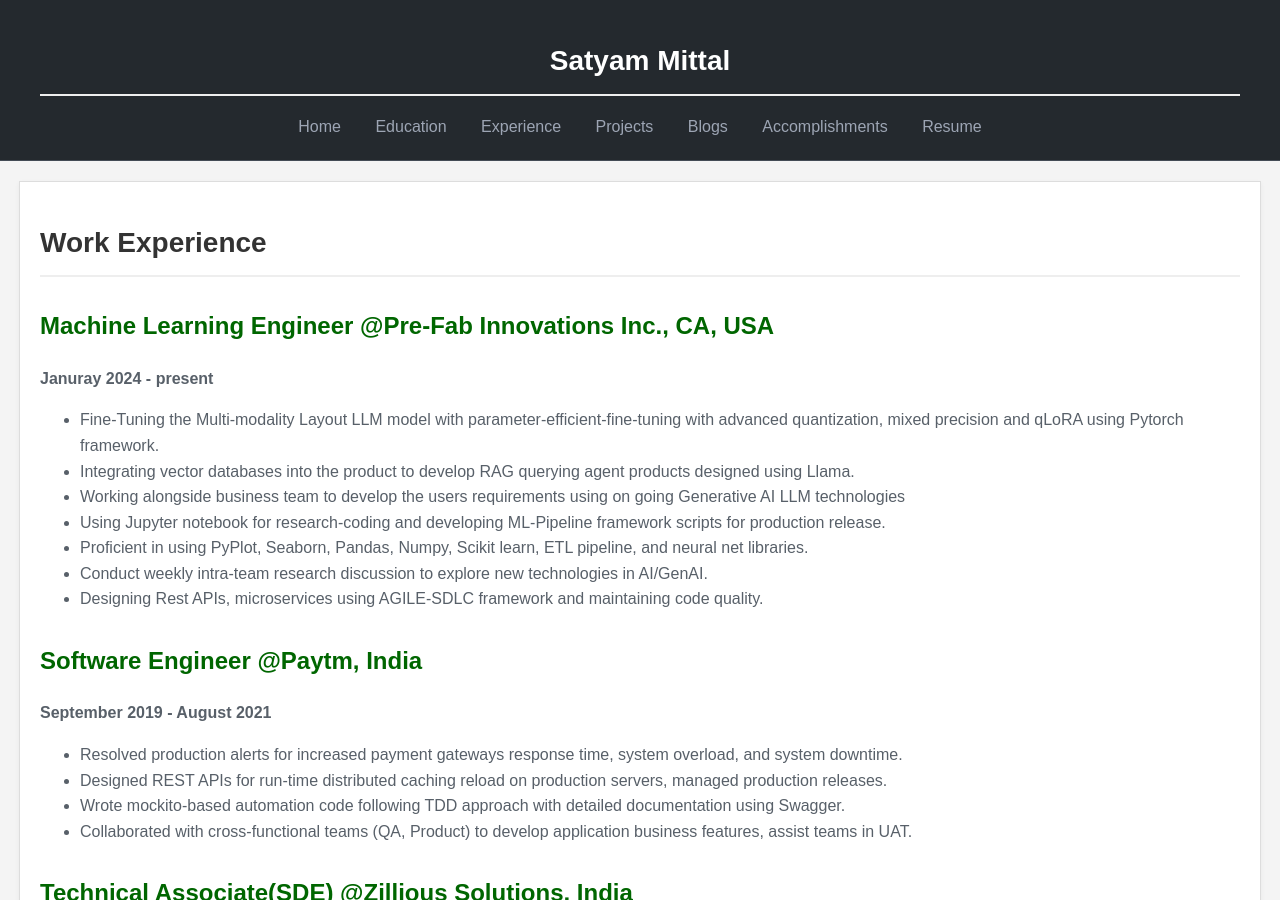
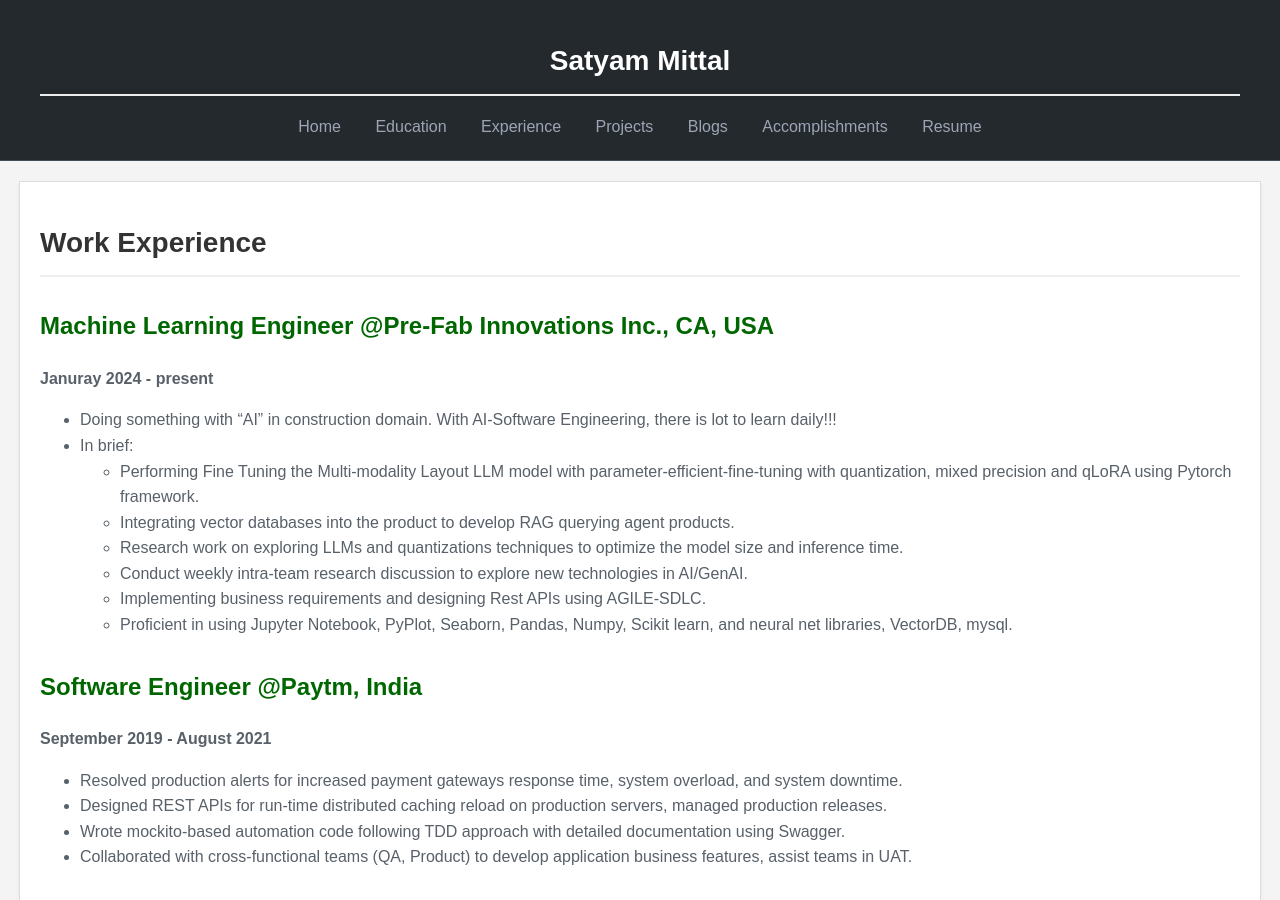
Before and after one commit to 05satyam/05satyam.github.io, a Jekyll site: the page built from experience.md, in a window 1280 px wide and 900 px high. Built offline with Jekyll 4.4.1, drawn with Linux system fonts in a browser that asks for light colours.

Commit message:
Update experience.md

```diff
--- a/experience.md
+++ b/experience.md
@@ -7,15 +7,14 @@ title: Work Experience
 
 ## Machine Learning Engineer @Pre-Fab Innovations Inc., CA, USA
 **Januray 2024 - present**
-
-- Fine-Tuning the Multi-modality Layout LLM model with parameter-efficient-fine-tuning with advanced
-quantization, mixed precision and qLoRA using Pytorch framework.
-- Integrating vector databases into the product to develop RAG querying agent products designed using Llama.
-- Working alongside business team to develop the users requirements using on going Generative AI LLM technologies
-- Using Jupyter notebook for research-coding and developing ML-Pipeline framework scripts for production release.
-- Proficient in using PyPlot, Seaborn, Pandas, Numpy, Scikit learn, ETL pipeline, and neural net libraries.
-- Conduct weekly intra-team research discussion to explore new technologies in AI/GenAI.
-- Designing Rest APIs, microservices using AGILE-SDLC framework and maintaining code quality.
+- Doing something with "AI" in construction domain. With AI-Software Engineering, there is lot to learn daily!!!
+- In brief:
+  - Performing Fine Tuning the Multi-modality Layout LLM model with parameter-efficient-fine-tuning with quantization, mixed precision and qLoRA using Pytorch framework.
+  - Integrating vector databases into the product to develop RAG querying agent products.
+  - Research work on exploring LLMs and quantizations techniques to optimize the model size and inference time.
+  - Conduct weekly intra-team research discussion to explore new technologies in AI/GenAI.
+  - Implementing business requirements and designing Rest APIs using AGILE-SDLC.
+  - Proficient in using Jupyter Notebook, PyPlot, Seaborn, Pandas, Numpy, Scikit learn, and neural net libraries, VectorDB, mysql.
 
 ## Software Engineer @Paytm, India
 **September 2019 - August 2021**
```
